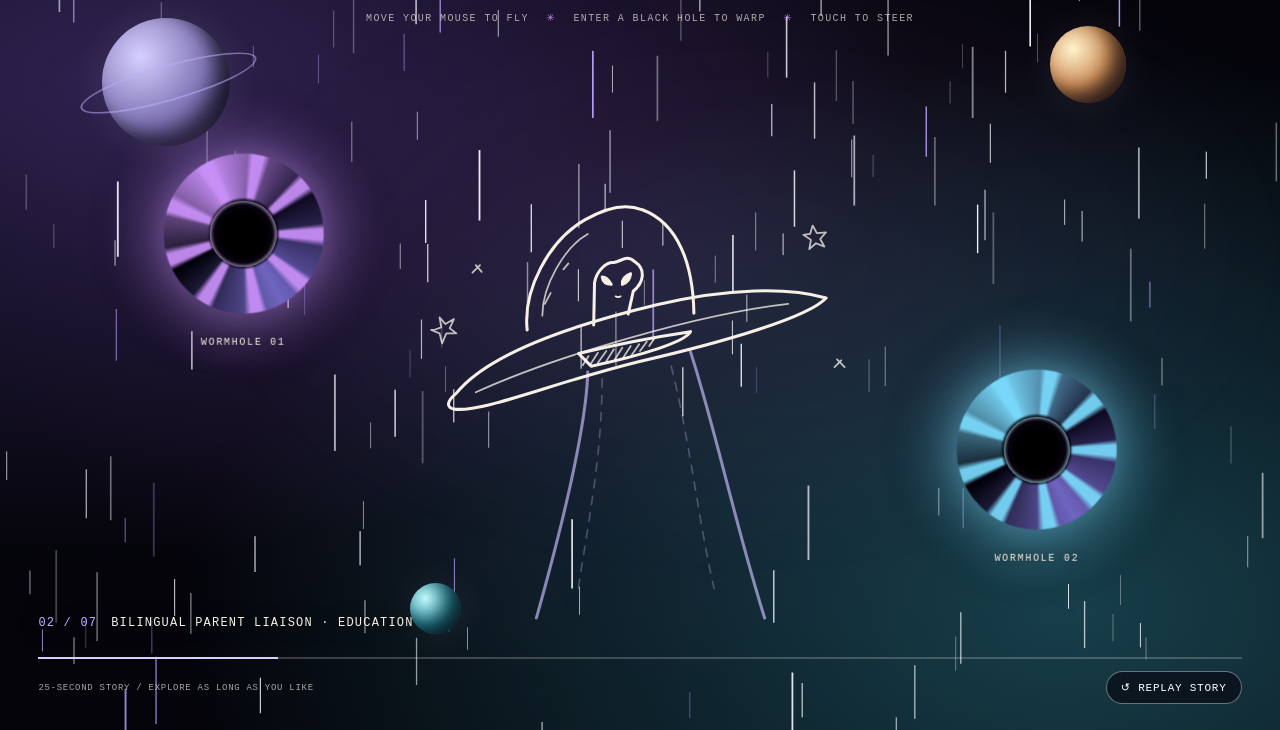
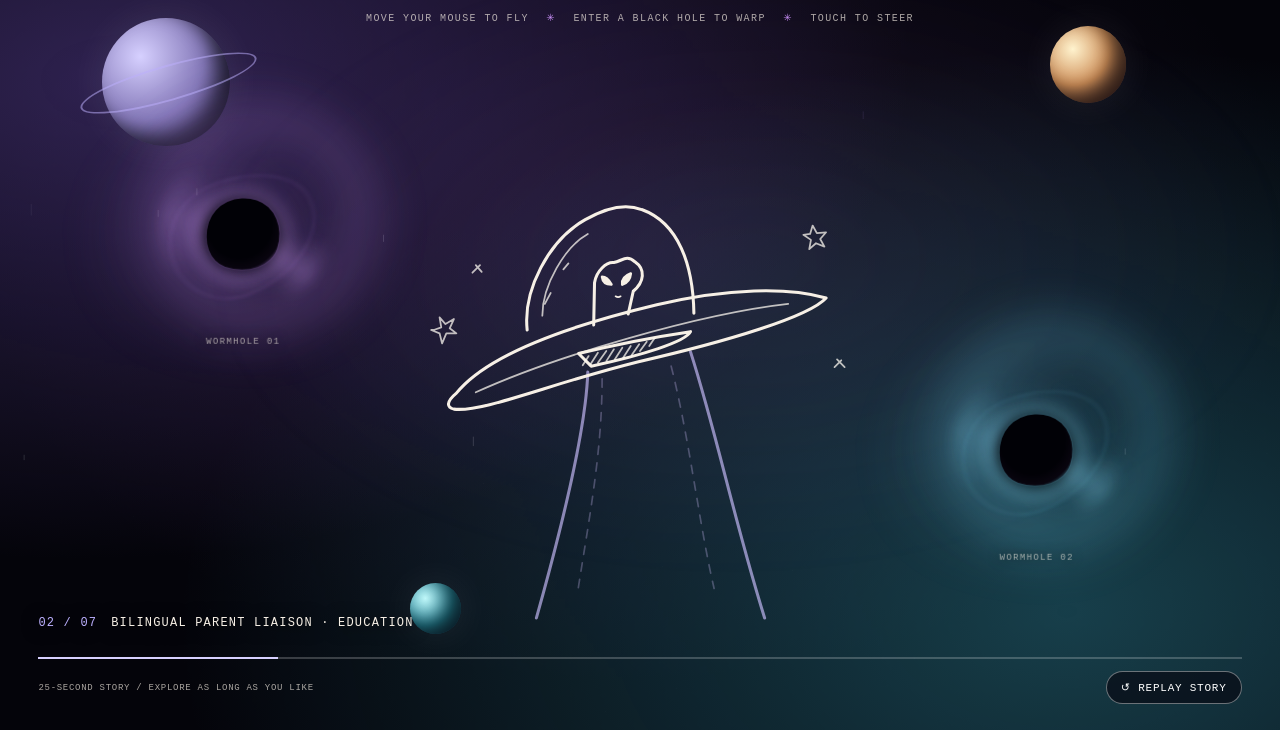
Before and after one commit to byraine/rainedrops, a plain HTML site: page index.html in a window 1280 px wide. Shown: the part 70-800 px from the top of the page. Drawn offline with Linux system fonts and the light colour scheme.

Commit message:
Refine galaxy: fewer softer stars and abstract organic wormholes

```diff
--- a/index.html
+++ b/index.html
@@ -42,12 +42,56 @@ button{font-family:inherit}
 .sector strong{color:#f9f0e7;font-weight:400}
 .instructions{position:absolute;z-index:30;top:82px;left:50%;transform:translateX(-50%);text-align:center;white-space:nowrap;font-size:10px;letter-spacing:.14em;color:var(--mute);pointer-events:none}
 .instructions b{color:var(--portal1);font-weight:400;margin:0 10px}
-.portal{position:absolute;z-index:5;width:clamp(104px,13vw,185px);aspect-ratio:1;left:var(--x);top:var(--y);transform:translate(-50%,-50%);border:0;border-radius:50%;padding:0;background:none;cursor:pointer;--ring:var(--portal1);filter:drop-shadow(0 0 15px color-mix(in srgb,var(--ring),transparent 50%))}
+.portal{
+ position:absolute;z-index:5;width:clamp(104px,13vw,185px);aspect-ratio:1;
+ left:var(--x);top:var(--y);transform:translate(-50%,-50%);
+ border:0;border-radius:50%;padding:0;background:none;cursor:pointer;
+ --ring:var(--portal1);filter:drop-shadow(0 0 19px color-mix(in srgb,var(--ring),transparent 80%))
+}
 .portal-two{--ring:var(--portal2)}
-.portal::before{content:"";position:absolute;inset:-23%;border-radius:50%;background:radial-gradient(circle,transparent 27%,color-mix(in srgb,var(--ring),transparent 75%) 43%,transparent 66%);filter:blur(13px);animation:pulse 3.6s ease-in-out infinite}
-.portal-rings{position:absolute;inset:2%;border-radius:50%;background:radial-gradient(circle,#01010a 0 29%,transparent 32%),repeating-conic-gradient(from 10deg,transparent 0deg 12deg,color-mix(in srgb,var(--ring),transparent 7%) 16deg 24deg,transparent 29deg 40deg),conic-gradient(from 110deg,var(--ring),#100b24,#7065c1,#02020b,var(--ring));animation:spin 3.1s linear infinite}
-.portal-core{position:absolute;inset:30%;background:radial-gradient(circle at center,#000 48%,#090411 62%,#ffffff7d 74%,transparent 80%);border-radius:50%;box-shadow:0 0 3px var(--ring) inset}
-.portal-name{position:absolute;left:50%;top:112%;transform:translateX(-50%);white-space:nowrap;color:#f7f0e4;font:10px "Courier New",monospace;letter-spacing:.17em;text-shadow:0 0 12px #000}
+.portal::before{
+ content:"";position:absolute;inset:-28%;pointer-events:none;
+ border-radius:48% 52% 58% 42% / 56% 42% 58% 44%;
+ background:radial-gradient(ellipse at 55% 43%,transparent 29%,color-mix(in srgb,var(--ring),transparent 77%) 39%,transparent 59%),
+ radial-gradient(ellipse at 38% 54%,color-mix(in srgb,var(--ring),transparent 87%),transparent 58%);
+ filter:blur(17px);opacity:.7;animation:haloDrift 6s ease-in-out infinite alternate
+}
+.portal::after{
+ content:"";position:absolute;inset:10%;pointer-events:none;
+ border:1px solid color-mix(in srgb,var(--ring),transparent 78%);
+ border-radius:42% 58% 61% 39% / 51% 46% 54% 49%;
+ transform:rotate(-23deg) scale(1.14,.87);
+ filter:blur(2px)
+}
+.portal-rings{
+ position:absolute;inset:0;
+ border-radius:52% 48% 60% 40% / 43% 57% 45% 55%;
+ background:
+ radial-gradient(ellipse at 48% 50%,#010209 0 23%,transparent 29%),
+ radial-gradient(ellipse at 49% 52%,transparent 27%,color-mix(in srgb,var(--ring),transparent 69%) 37%,transparent 45%),
+ conic-gradient(from 25deg,transparent 0 19%,color-mix(in srgb,var(--ring),transparent 69%) 27%,transparent 34% 58%,color-mix(in srgb,var(--ring),transparent 78%) 72%,transparent 84% 100%);
+ filter:blur(6px) saturate(.85);transform:rotate(-9deg) scale(1.08,.89);
+ animation:riftDrift 10s ease-in-out infinite alternate
+}
+.portal-core{
+ position:absolute;inset:28%;border-radius:53% 47% 60% 40% / 49% 54% 46% 51%;
+ background:radial-gradient(ellipse at 42% 40%,#010106 0 52%,#09050f 70%,transparent 83%);
+ box-shadow:0 0 21px #0009,0 0 1px 1px color-mix(in srgb,var(--ring),transparent 83%);
+ transform:rotate(18deg)
+}
+.portal-name{
+ position:absolute;left:50%;top:112%;transform:translateX(-50%);
+ white-space:nowrap;color:rgba(247,240,228,.63);
+ font:9px "Courier New",monospace;letter-spacing:.15em;text-shadow:0 0 12px #000
+}
+@keyframes riftDrift{
+ from{transform:rotate(-13deg) scale(1.08,.89);border-radius:52% 48% 60% 40% / 43% 57% 45% 55%}
+ to{transform:rotate(16deg) scale(.97,1.04);border-radius:43% 57% 45% 55% / 56% 44% 55% 45%}
+}
+@keyframes haloDrift{
+ from{transform:rotate(-9deg) scale(.94);opacity:.5}
+ to{transform:rotate(19deg) scale(1.16);opacity:.82}
+}
 .portal:focus-visible{outline:2px solid white;outline-offset:10px}
 .portal:hover{filter:drop-shadow(0 0 30px var(--ring))}
 @keyframes spin{to{transform:rotate(360deg)}}@keyframes pulse{50%{transform:scale(1.18);opacity:.6}}
@@ -199,25 +243,49 @@ let shipPos={x:0,y:0},target={x:0,y:0},warp=null,cooldown=0,storyMs=0,last=0,cur
 let raf=0;
 function rand(){seed=(seed*1664525+1013904223)>>>0;return seed/4294967296;}
 function newStar(randomY=true){
- const d=.18+rand()*.82;return{x:rand()*W,y:randomY?rand()*H:-rand()*H*.18-50,depth:d,speed:235+d*1200,alpha:.25+rand()*.75,width:.6+d*1.3};
+ const d=.15+rand()*.65;
+ return{
+  x:rand()*W,
+  y:randomY?rand()*H:-rand()*H*.12-25,
+  depth:d,
+  speed:75+d*290,
+  alpha:.12+rand()*.32,
+  width:.45+d*.7,
+  phase:rand()*Math.PI*2
+ };
 }
 function resize(){
  W=Math.max(1,root.clientWidth);H=Math.max(1,root.clientHeight);
  const dpr=Math.min(2,window.devicePixelRatio||1);
- canvas.width=Math.round(W*dpr);canvas.height=Math.round(H*dpr);ctx.setTransform(dpr,0,0,dpr,0,0);
+ canvas.width=Math.round(W*dpr);canvas.height=Math.round(H*dpr);
+ ctx.setTransform(dpr,0,0,dpr,0,0);
  if(!shipPos.x){shipPos={x:W*.5,y:H*.48};target={...shipPos};}
- stars=Array.from({length:Math.max(100,Math.min(230,Math.floor(W*H/4900)))},()=>newStar());
+ const count=Math.max(38,Math.min(72,Math.floor(W*H/17500)));
+ stars=Array.from({length:count},()=>newStar());
 }
 function drawField(dt){
  ctx.clearRect(0,0,W,H);
- const palette=palettes[sector],velocity=(reduced?.04:1.3)*(warp?2.7:1);
+ const palette=palettes[sector],velocity=(reduced?.025:.56)*(warp?1.9:1);
  for(let i=0;i<stars.length;i++){
-  const s=stars[i];s.y+=s.speed*velocity*dt/1000;
-  if(s.y>H+65){stars[i]=newStar(false);continue;}
-  const len=(7+s.depth*52)*velocity;
-  ctx.beginPath();ctx.moveTo(s.x,s.y);ctx.lineTo(s.x-(shipPos.x-target.x)*.08*s.depth,s.y-len);
+  const s=stars[i];
+  s.y+=s.speed*velocity*dt/1000;
+  if(s.y>H+35){stars[i]=newStar(false);continue;}
+  const tint=i%12===0;
+  const shimmer=.72+.28*Math.sin(performance.now()/1100+s.phase);
+  const opacity=Math.min(s.alpha*shimmer,tint?.24:.21);
+  ctx.beginPath();
+  ctx.moveTo(s.x,s.y);
+  // Most stars remain tiny points; only occasional stars leave a faint short trail.
+  if(i%7===0){
+   const length=2+s.depth*12*(warp?1.5:1);
+   ctx.lineTo(s.x,s.y-length);
+  }else{
+   ctx.lineTo(s.x+.15,s.y+.15);
+  }
   ctx.lineWidth=s.width;
-  ctx.strokeStyle=(i%6===0)?`rgba(${palette[0]},${palette[1]},${palette[2]},${s.alpha})`:`rgba(246,249,255,${s.alpha})`;
+  ctx.strokeStyle=tint
+   ?"rgba("+palette[0]+","+palette[1]+","+palette[2]+","+opacity+")"
+   :"rgba(246,249,255,"+opacity+")";
   ctx.stroke();
  }
 }
```
